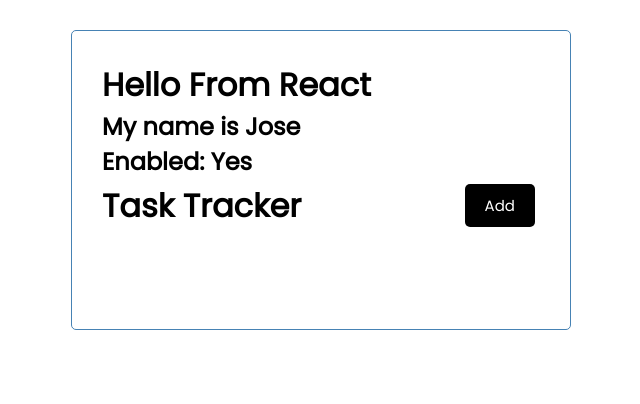
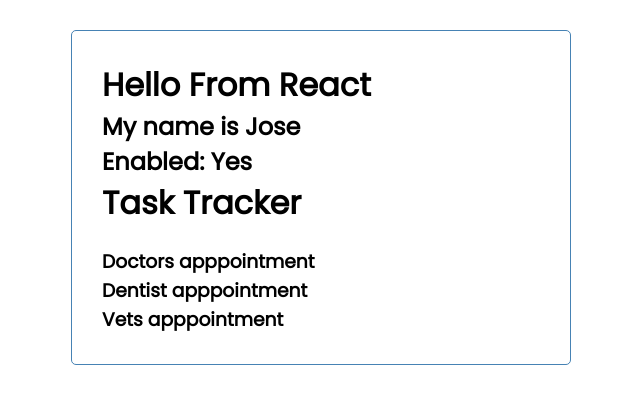
Before and after one commit to soyjoseroberto/react-task-tracker, a React (Create React App) app: page / in a window 1280 px wide. Shown: the top 404 px of the page, without its empty margins (319-959 px from the left). Built offline with nearby package versions, Linux system fonts and the light colour scheme.

Commit message:
Moved tasks to global state in App

```diff
--- a/src/App.js
+++ b/src/App.js
@@ -1,7 +1,31 @@
 import './App.css';
+import { useState } from 'react';
 import Header from './components/Header';
+import Tasks from './components/Tasks';
 
-function App() {
+const App = () => {
+  const [tasks, setTasks] = useState([
+    {
+        id: 1,
+        text: 'Doctors apppointment',
+        day: 'Feb 5th at 2:30 pm',
+        reminder: true,
+    },
+    {
+        id: 2,
+        text: 'Dentist apppointment',
+        day: 'Feb 15th at 3:30 pm',
+        reminder: true,
+    },
+    {
+        id: 3,
+        text: 'Vets apppointment',
+        day: 'Feb 25th at 4:30 pm',
+        reminder: false,
+    },
+])
+
+
   const name = 'Jose';
   const isEnabled = true;
   return (
@@ -10,6 +34,7 @@
       <h2>My name is {name}</h2>
       <h2>Enabled: {isEnabled ? 'Yes' : 'No'}</h2>
       <Header />
+      <Tasks tasks={tasks} />
     </div>
   );
 }
--- a/src/components/Header.js
+++ b/src/components/Header.js
@@ -2,15 +2,15 @@
 // Not needed anymore, just going to comment it out for now
 // import React from 'react'
 import PropTypes from 'prop-types' // Type impt to use extension to generate this line
-import Button from './Button'
 
 const Header = ({title}) => {
     return (
         <header className="header">
             <h1>Task Tracker</h1>
             {/* <h2>{ title }</h2> */}
-            <Button color="black" text="Add" />
+            {/* <Button color="black" text="Add" /> */}
         </header>
+
      )
 }
 
--- /dev/null
+++ b/src/components/Tasks.js
@@ -0,0 +1,13 @@
+const Tasks = ({ tasks }) => {
+
+    return (
+        <>
+        {tasks.map((task) => (
+            <h3 key={task.id}>{task.text}</h3>
+        ))}
+
+        </>
+    )
+}
+
+export default Tasks
```
